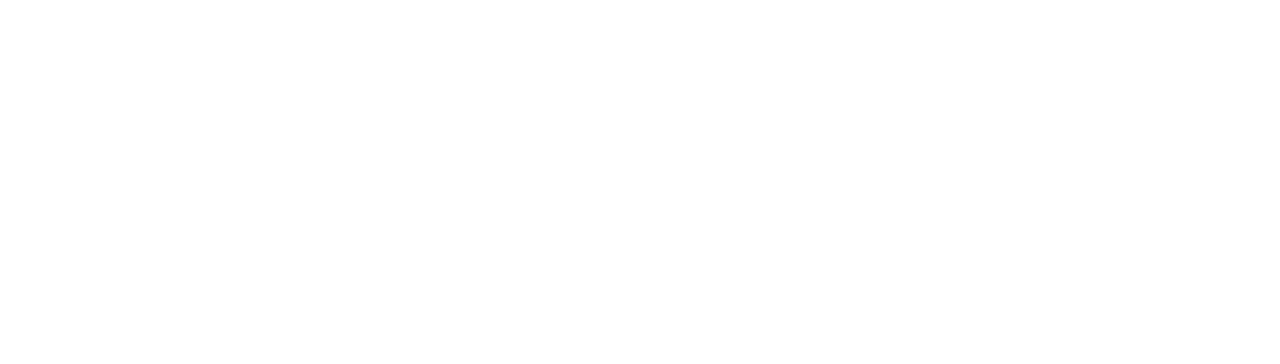
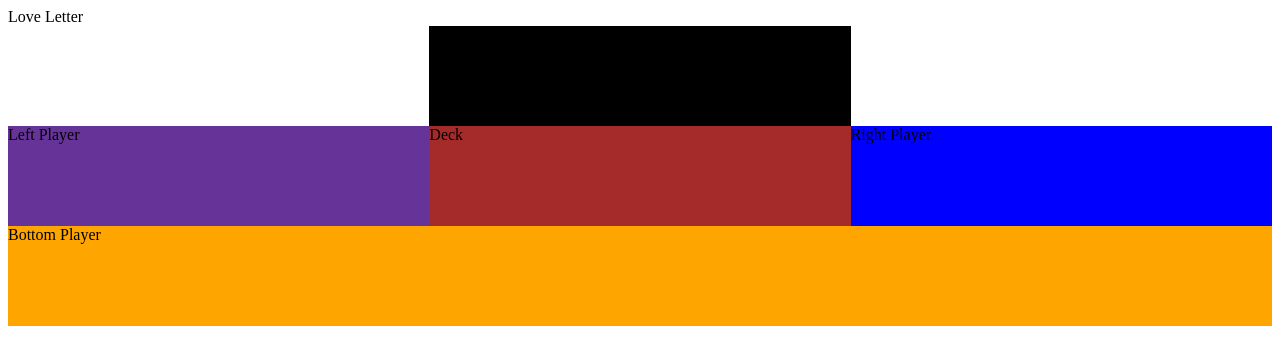
Before and after one commit to ksalihu/love-letter, a plain HTML site: page front/index.html in a window 1280 px wide. Drawn offline with Linux system fonts and the light colour scheme.

Commit message:
basic layout

```diff
--- a/front/index.html
+++ b/front/index.html
@@ -1,14 +1,66 @@
 <!DOCTYPE html>
 <html lang="en">
+
 <head>
     <meta charset="UTF-8">
     <meta http-equiv="X-UA-Compatible" content="IE=edge">
     <meta name="viewport" content="width=device-width, initial-scale=1.0">
     <title>Love Letter</title>
+    <style>
+        .top-player {
+            background-color: black;
+            grid-area: "tp";
+        }
+
+        .left-player {
+            grid-area: "lp";
+            background-color: rebeccapurple;
+        }
+
+        .right-player {
+            grid-area: "rp";
+            background-color: blue;
+        }
+
+        .bottom-player {
+            grid-area: "bp";
+            background-color: orange;
+            grid-column: span 3;
+        }
+
+        .deck{
+            grid-area: "dc";
+            background-color: brown;
+        }
+
+        .empty-area{
+            grid-area: "ea";
+        }
+        main {
+            display: grid;
+            grid-template-columns: repeat(3, 1fr);
+            grid-auto-rows: minmax(100px, auto);
+            height: max-content;
+            grid-template-areas:
+                "ea tp ea"
+                "lp tp rp"
+                "bp tp bp";
+        }
+    </style>
 </head>
+
 <body>
-    <di></di>
-    <di></di>
-    <di></di>
+    <header>Love Letter</header>
+    <main>
+        <div class="empty-area"></div>
+        <div class="top-player">Top player</div>
+        <div class="empty-area"></div>
+        <div class="left-player">Left Player</div>
+        <div class="deck">Deck</div>
+        <div class="right-player">Right Player</div>
+        <div class="bottom-player">Bottom Player</div>
+    </main>
+
 </body>
+
 </html>
```
